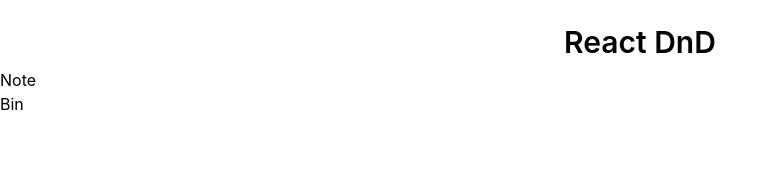
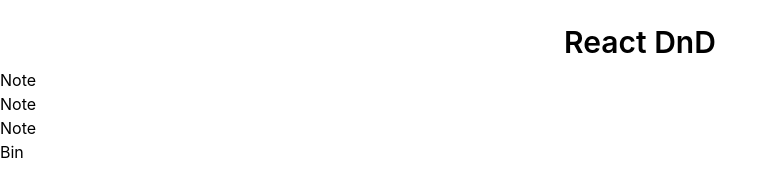
Before and after one commit to G3RGES/drag-n-drop, a React (Create React App) app: page / in a window 1280 px wide. Shown: the top 190 px of the page, without its empty margins (0-777 px from the left). Built offline with nearby package versions, Linux system fonts and the light colour scheme.

Commit message:
Update App.js

```diff
--- a/src/App.js
+++ b/src/App.js
@@ -2,15 +2,34 @@ import { DndProvider } from "react-dnd";
 import { HTML5Backend } from "react-dnd-html5-backend";
 import Note from "./components/Note";
 import Bin from "./components/Bin";
+import { useEffect, useState } from "react";
 
 function App() {
+  const [notes, setNotes] = useState([]);
+  const [binnedItems, setBinnedItems] = useState([]);
+
+  useEffect(() => {
+    const initialNotes = ["Note 1", "Note 2", "Note 3"];
+    localStorage.setItem("notesList", JSON.stringify(initialNotes));
+
+    let array = localStorage.getItem("notesList");
+    setNotes(JSON.parse(array));
+  }, []);
+
+  // console.log(notes); //* TESTING
+
   return (
     <DndProvider backend={HTML5Backend}>
       <h1 className="text-3xl text-center font-semibold mt-4 py-2 ">
         React DnD
       </h1>
 
-      <Note />
+      {notes.map((note) => (
+        <Note
+          key={new Date().getTime() + Math.floor(Math.random() * 1000)}
+          note={note}
+        />
+      ))}
       <Bin />
     </DndProvider>
   );
```
